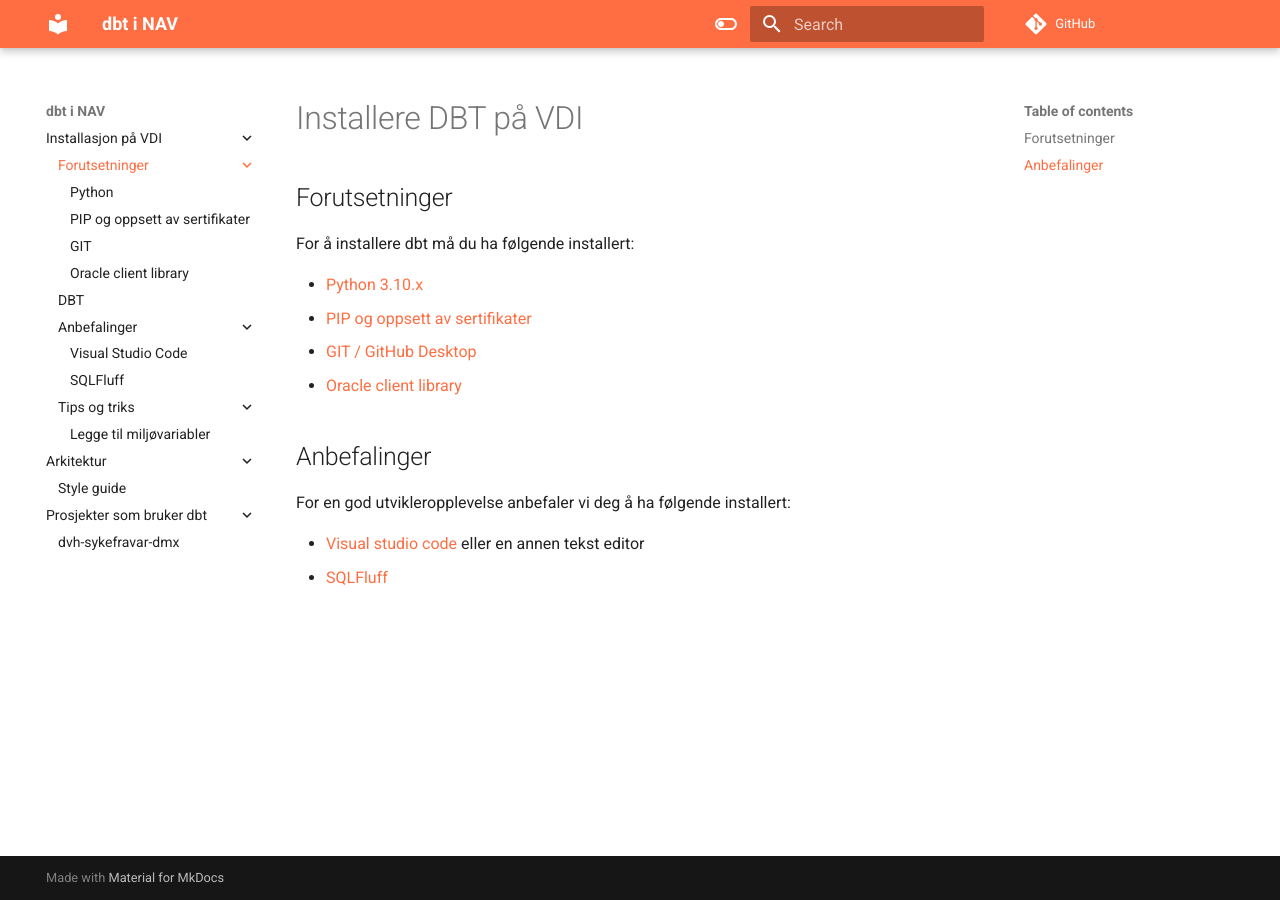
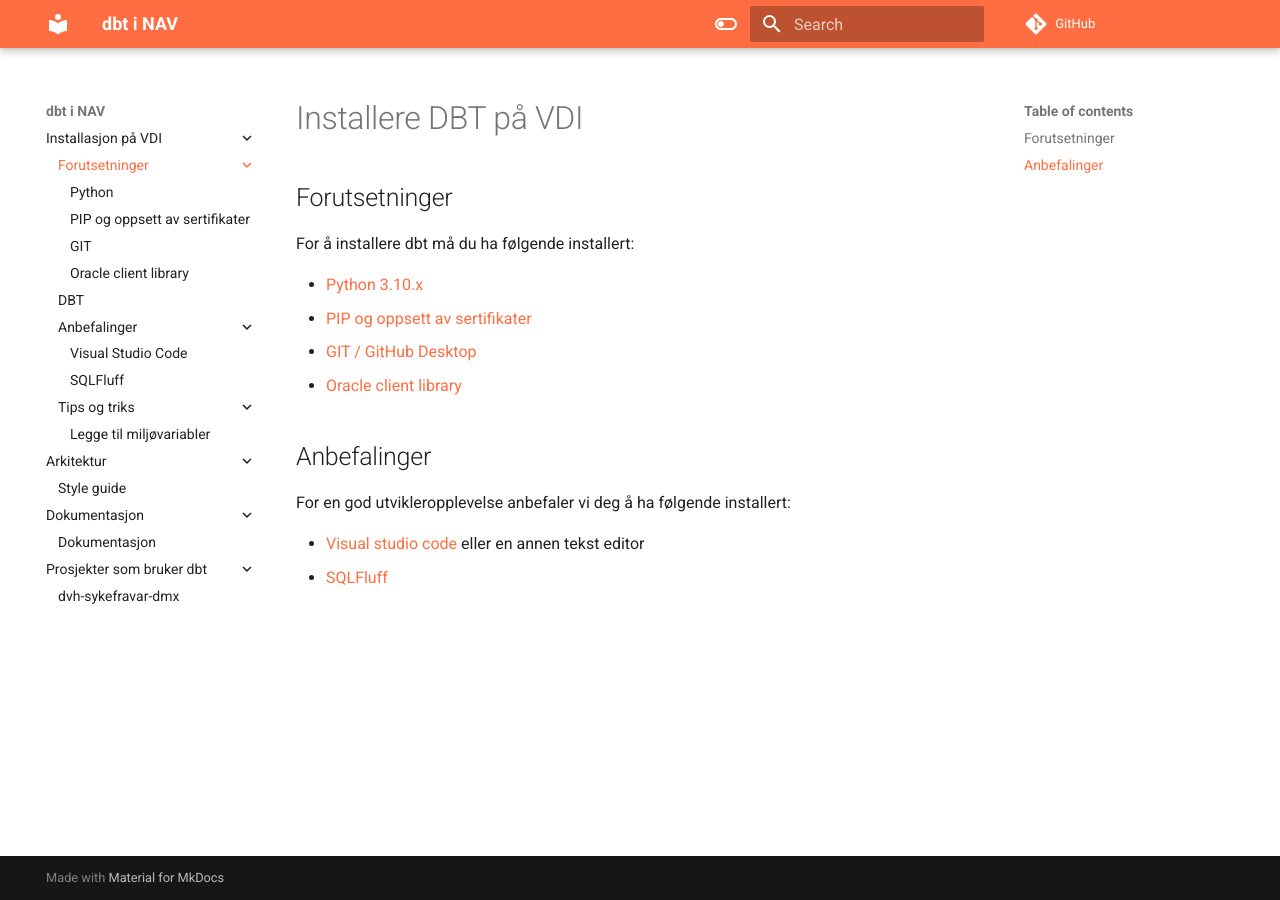
Before and after one commit to navikt/dbt-i-nav, an MkDocs documentation site: the page built from docs/index.md, in a window 1280 px wide. Built offline with MkDocs 1.6.1 and Material for MkDocs 9.7.7, drawn with Linux system fonts in a browser that asks for light colours; comment, search, counter and statistics services are not loaded.

Commit message:
Update mkdocs.yml

```diff
--- a/mkdocs.yml
+++ b/mkdocs.yml
@@ -19,6 +19,8 @@
       - vdi/miljovariabler.md
   - Arkitektur:
     - arkitektur/style_guide.md
+  - Dokumentasjon:
+    - dokumentasjon/dokumentasjon.md
   - Prosjekter som bruker dbt:
     - prosjekter/dvh-sykefravar-dmx.md
 
```
